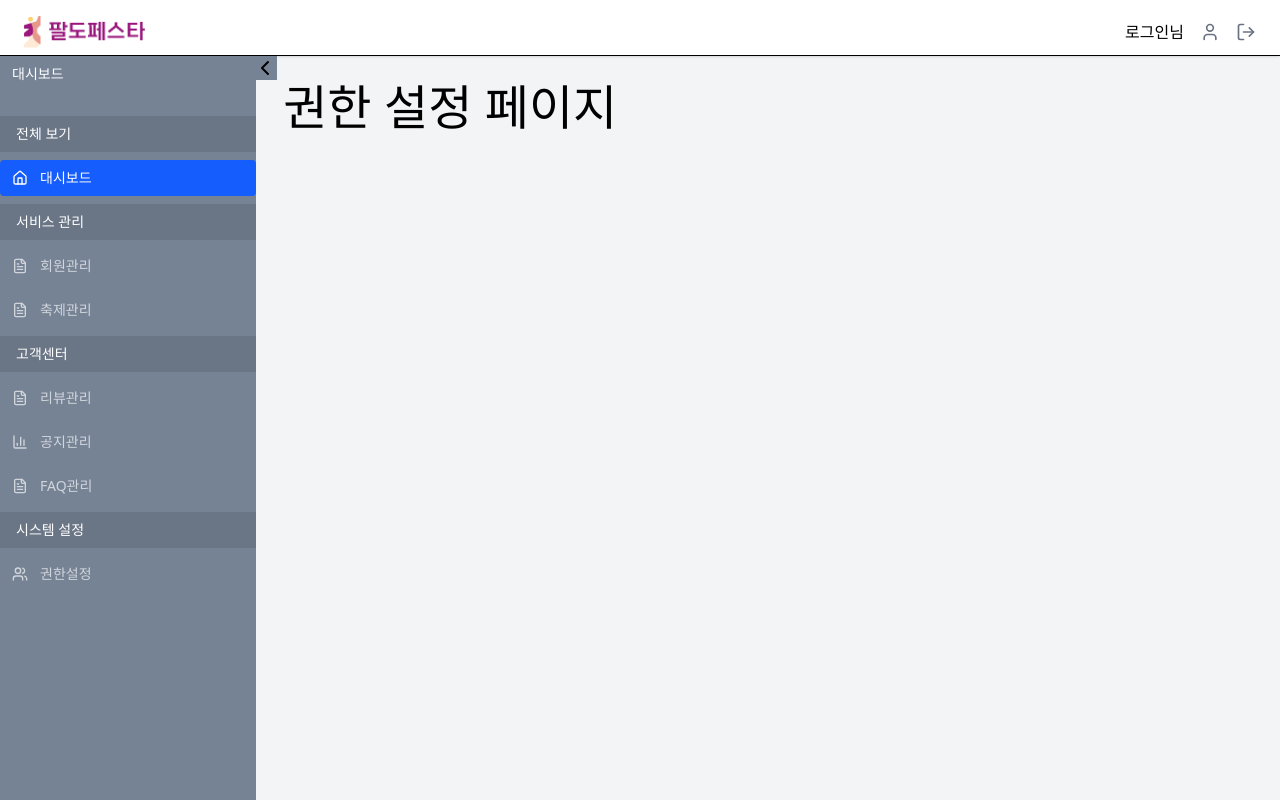
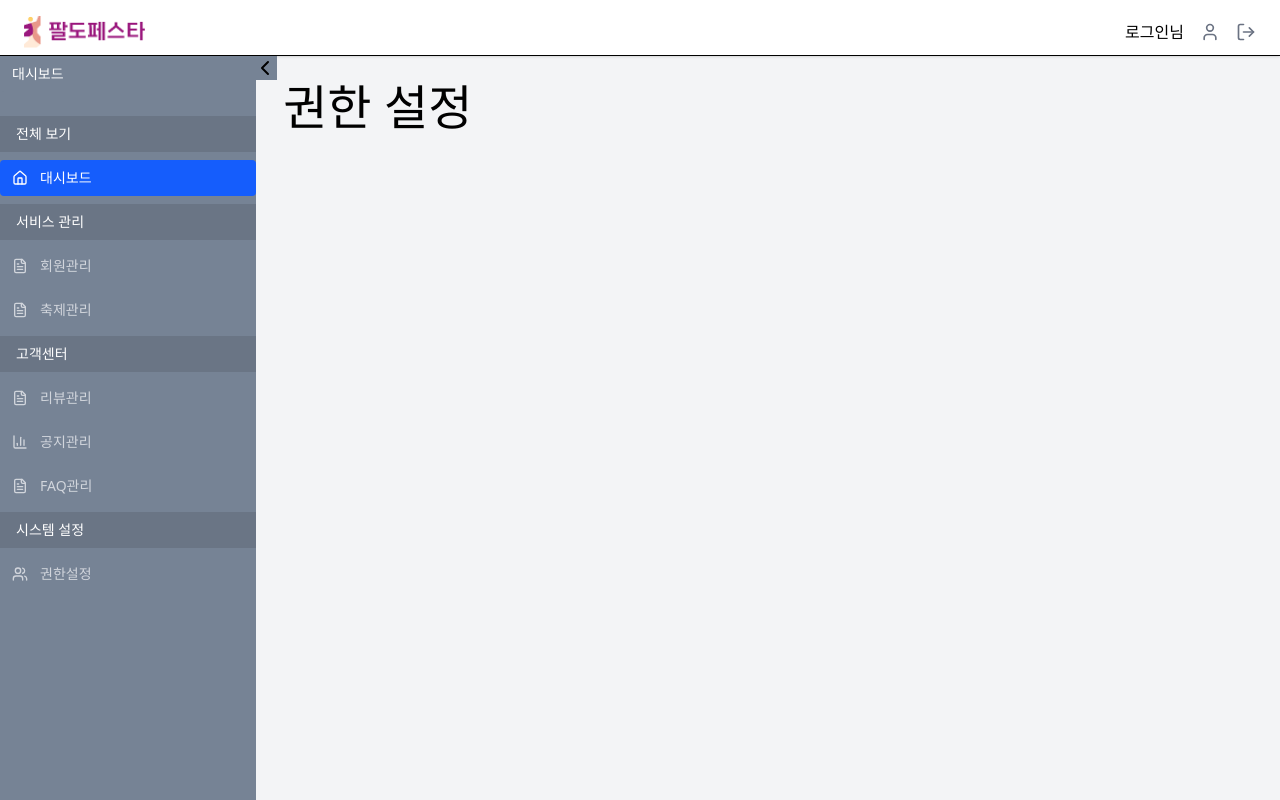
Before and after one commit to haracedaily/hackathon, a React (Vite) app: page /autho in a window 1280 px wide. Built offline with nearby package versions, Linux system fonts and the light colour scheme; the HTML template or start-up script is replaced by a standard one.

Commit message:
no message

```diff
--- a/src/pages/JH/Autho.jsx
+++ b/src/pages/JH/Autho.jsx
@@ -4,7 +4,7 @@
     //isTablet max-width 960이면 true
     return (
         <>
-        <h1 className={"text-5xl"}>권한 설정 페이지</h1>
+        <h1 className={"text-5xl"}>권한 설정</h1>
         </>
     );
 }
```
